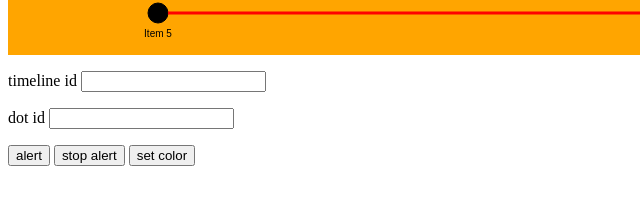
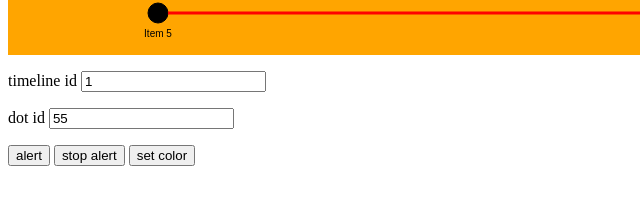
Before and after one commit to engaugusto/triglav, a website: page index.html in a window 1280 px wide. Shown: the part 203-408 px from the top of the page, 0-640 px from the left. Drawn offline with nearby package versions, Linux system fonts and the light colour scheme.

Commit message:
Adjust with example at the start

```diff
--- a/index.html
+++ b/index.html
@@ -25,12 +25,11 @@
     </div>
     <p>
     timeline id
-    <input type="text" id="alertTimeline"/>
-
+    <input type="text" id="alertTimeline" value="1"/>
     </p>
     <p>
     dot id
-    <input type="text" id="alertId"/>
+    <input type="text" id="alertId" value="55"/>
 </p>
     <button onclick="test()" >alert</button>
     <button onclick="test2()" >stop alert</button>
```
